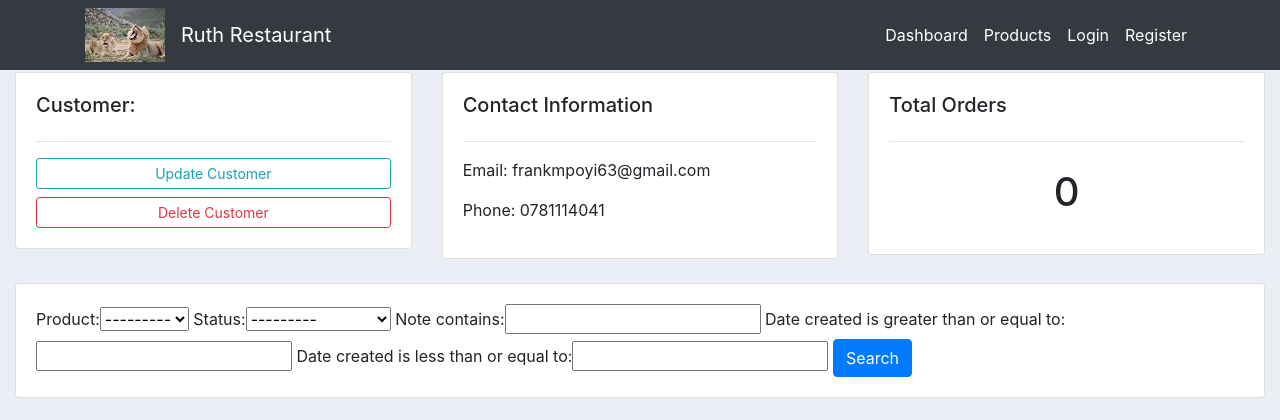
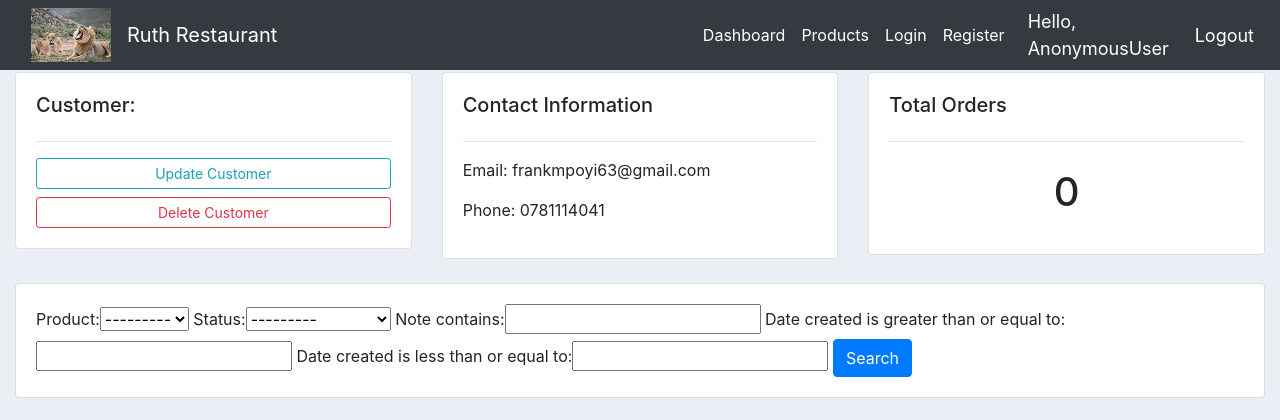
Before and after one commit to Frank1963-mpoyi/ECOMMERCE-BIEN, a Django app: page /customer/1 in a window 1280 px wide. Shown: the top 420 px of the page. Run offline with Django 3.2, Linux system fonts and the light colour scheme; data comes from the database, SQL or seed files in the repository; parts of the project's set-up code (start-up, migrations or seed data) failed here and were passed over; some libraries are stand-ins or nearby versions.

Commit message:
logout in navbar

```diff
--- a/ecommerce/apps/system/accounts/urls.py
+++ b/ecommerce/apps/system/accounts/urls.py
@@ -10,6 +10,7 @@ from .views import (
     deleteOrder,
     registerPage,
     loginPage,
+    logoutUser,
 
     )
 
@@ -17,6 +18,7 @@ urlpatterns = [
 
     path('register', registerPage, name="register" ),
     path('login', loginPage, name="login" ),
+    path('logout', logoutUser, name="logout" ),
     path('', home, name="home" ),
     path('products', products, name="products" ),
     path('customer/<int:pk>', customer, name="customer" ),
--- a/ecommerce/apps/system/accounts/views.py
+++ b/ecommerce/apps/system/accounts/views.py
@@ -50,6 +50,12 @@ def loginPage(request):
 
     }
     return render (request,template_name, context)
+
+def logoutUser(request):
+    logout(request)
+    return redirect ("login")
+
+
 
 
 def home (request):
--- a/templates/accounts/navbar.html
+++ b/templates/accounts/navbar.html
@@ -1,4 +1,14 @@
 {% load static %}
+
+<style>
+
+    .hello-msg{
+        font-size: 18px;
+        text-decoration: none;
+        color: #fff;
+        margin-right: 10px;
+    }
+</style>
 <nav class="navbar navbar-expand-lg navbar-dark bg-dark fixed-top">
 
     <div class="container">
@@ -38,6 +48,9 @@
             </ul>
         </div>
     </div>
+
+    <span class="hello-msg">Hello, {{request.user}}</span>
+    <span ><a class="hello-msg" href="{% url 'logout' %}">Logout</a></span>
 </nav>
 
 {% if messages %}
```
